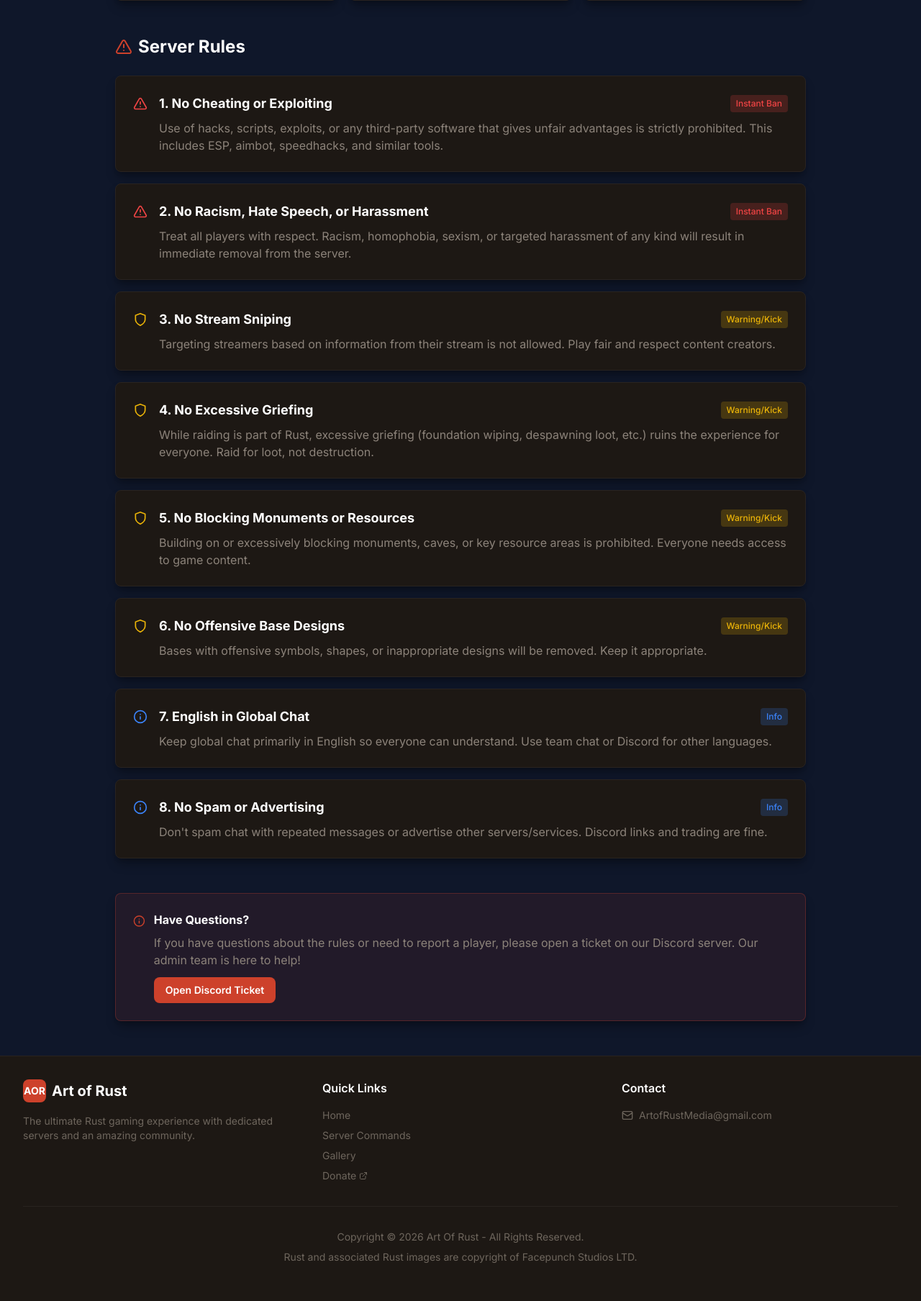
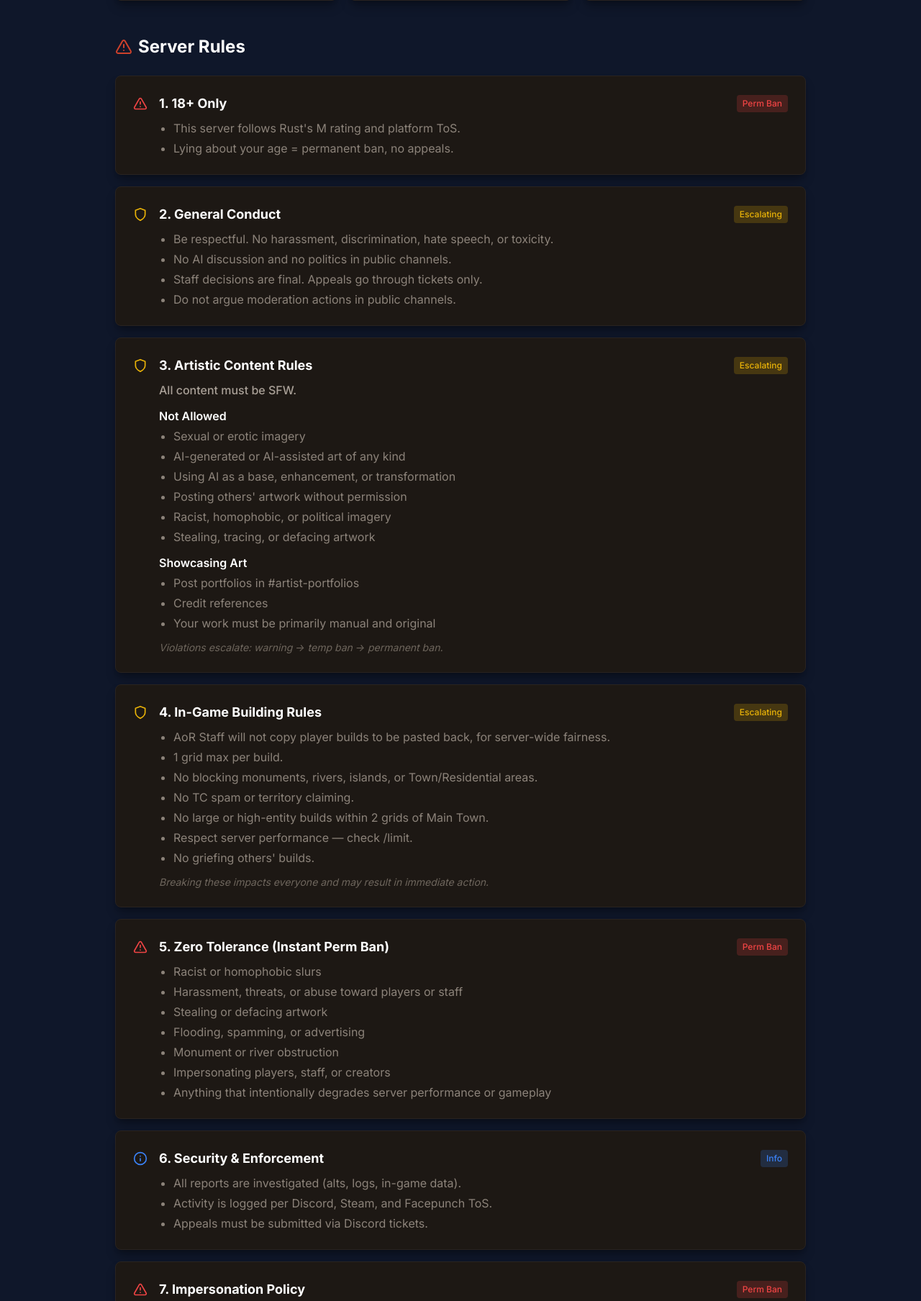
Before and after one commit to rifle-ak/AoR-Website-Project, a PHP site: page /rules in a window 1280 px wide. Shown: the part 572-2380 px from the top of the page at 72% size. Before the commit the page ends 2327 px from the top, so only its background shows below. Run offline with PHP 8.4, Linux system fonts and the light colour scheme.

Commit message:
Promote config admins on every sign-in; update server rules
Accounts that existed before their Steam ID was added to ADMIN_STEAM_IDS
were never promoted, because is_admin was only set on first insert. They
are now promoted on their next sign-in (never demoted).

Replace the rules page content with the new sectioned rule set, and let
rules carry bullet lists, sub-groups and closing notes.

Co-Authored-By: Claude Opus 5.5 <noreply@anthropic.com>
Claude-Session: https://claude.ai/code/session_01FCXqNgPPMukah7Dg3KY2aw

```diff
--- a/app/Data.php
+++ b/app/Data.php
@@ -655,12 +655,20 @@ function data_update_player_stats(array $input): void {
 function data_upsert_steam_user(array $profile): array {
     $steamId = $profile['steamId'];
     $existing = Database::queryOne('SELECT * FROM users WHERE steam_id = ?', [$steamId]);
+    $configAdmin = in_array($steamId, ADMIN_STEAM_IDS, true);
 
     if ($existing) {
         Database::execute(
             'UPDATE users SET display_name = ?, avatar_url = ?, last_login = NOW() WHERE steam_id = ?',
             [$profile['displayName'], $profile['avatar'], $steamId]
         );
+
+        // Accounts that existed before their Steam ID was added to the config
+        // are promoted on their next sign-in. Never demotes: admins granted
+        // from the panel keep their rights.
+        if ($configAdmin && !$existing['is_admin']) {
+            Database::execute('UPDATE users SET is_admin = 1 WHERE steam_id = ?', [$steamId]);
+        }
     } else {
         Database::insert(
             'INSERT INTO users (steam_id, display_name, avatar_url, is_admin) VALUES (?, ?, ?, ?)',
@@ -668,7 +676,7 @@ function data_upsert_steam_user(array $profile): array {
                 $steamId,
                 $profile['displayName'],
                 $profile['avatar'],
-                in_array($steamId, ADMIN_STEAM_IDS, true) ? 1 : 0,
+                $configAdmin ? 1 : 0,
             ]
         );
     }
--- a/app/content.php
+++ b/app/content.php
@@ -73,47 +73,110 @@ const RUST_COMMANDS = [
     ],
 ];
 
-/** Server rules. Severity drives the icon and badge: ban | warning | info. */
+/**
+ * Server rules, grouped into sections. Severity drives the icon and badge:
+ * ban | warning | info. A section lists plain `items`, or `groups` of
+ * headed item lists; `note` is an optional closing line.
+ */
 const SERVER_RULES = [
     [
-        'title' => 'No Cheating or Exploiting',
-        'description' => 'Use of hacks, scripts, exploits, or any third-party software that gives unfair advantages is strictly prohibited. This includes ESP, aimbot, speedhacks, and similar tools.',
+        'title' => '18+ Only',
         'severity' => 'ban',
+        'items' => [
+            "This server follows Rust's M rating and platform ToS.",
+            'Lying about your age = permanent ban, no appeals.',
+        ],
     ],
     [
-        'title' => 'No Racism, Hate Speech, or Harassment',
-        'description' => 'Treat all players with respect. Racism, homophobia, sexism, or targeted harassment of any kind will result in immediate removal from the server.',
-        'severity' => 'ban',
+        'title' => 'General Conduct',
+        'severity' => 'warning',
+        'items' => [
+            'Be respectful. No harassment, discrimination, hate speech, or toxicity.',
+            'No AI discussion and no politics in public channels.',
+            'Staff decisions are final. Appeals go through tickets only.',
+            'Do not argue moderation actions in public channels.',
+        ],
     ],
     [
-        'title' => 'No Stream Sniping',
-        'description' => 'Targeting streamers based on information from their stream is not allowed. Play fair and respect content creators.',
+        'title' => 'Artistic Content Rules',
         'severity' => 'warning',
+        'intro' => 'All content must be SFW.',
+        'groups' => [
+            [
+                'heading' => 'Not Allowed',
+                'items' => [
+                    'Sexual or erotic imagery',
+                    'AI-generated or AI-assisted art of any kind',
+                    'Using AI as a base, enhancement, or transformation',
+                    "Posting others' artwork without permission",
+                    'Racist, homophobic, or political imagery',
+                    'Stealing, tracing, or defacing artwork',
+                ],
+            ],
+            [
+                'heading' => 'Showcasing Art',
+                'items' => [
+                    'Post portfolios in #artist-portfolios',
+                    'Credit references',
+                    'Your work must be primarily manual and original',
+                ],
+            ],
+        ],
+        'note' => 'Violations escalate: warning → temp ban → permanent ban.',
     ],
     [
-        'title' => 'No Excessive Griefing',
-        'description' => 'While raiding is part of Rust, excessive griefing (foundation wiping, despawning loot, etc.) ruins the experience for everyone. Raid for loot, not destruction.',
+        'title' => 'In-Game Building Rules',
         'severity' => 'warning',
+        'items' => [
+            'AoR Staff will not copy player builds to be pasted back, for server-wide fairness.',
+            '1 grid max per build.',
+            'No blocking monuments, rivers, islands, or Town/Residential areas.',
+            'No TC spam or territory claiming.',
+            'No large or high-entity builds within 2 grids of Main Town.',
+            'Respect server performance — check /limit.',
+            "No griefing others' builds.",
+        ],
+        'note' => 'Breaking these impacts everyone and may result in immediate action.',
     ],
     [
-        'title' => 'No Blocking Monuments or Resources',
-        'description' => 'Building on or excessively blocking monuments, caves, or key resource areas is prohibited. Everyone needs access to game content.',
-        'severity' => 'warning',
+        'title' => 'Zero Tolerance (Instant Perm Ban)',
+        'severity' => 'ban',
+        'items' => [
+            'Racist or homophobic slurs',
+            'Harassment, threats, or abuse toward players or staff',
+            'Stealing or defacing artwork',
+            'Flooding, spamming, or advertising',
+            'Monument or river obstruction',
+            'Impersonating players, staff, or creators',
+            'Anything that intentionally degrades server performance or gameplay',
+        ],
     ],
     [
-        'title' => 'No Offensive Base Designs',
-        'description' => 'Bases with offensive symbols, shapes, or inappropriate designs will be removed. Keep it appropriate.',
-        'severity' => 'warning',
+        'title' => 'Security & Enforcement',
+        'severity' => 'info',
+        'items' => [
+            'All reports are investigated (alts, logs, in-game data).',
+            'Activity is logged per Discord, Steam, and Facepunch ToS.',
+            'Appeals must be submitted via Discord tickets.',
+        ],
     ],
     [
-        'title' => 'English in Global Chat',
-        'description' => 'Keep global chat primarily in English so everyone can understand. Use team chat or Discord for other languages.',
-        'severity' => 'info',
+        'title' => 'Impersonation Policy',
+        'severity' => 'ban',
+        'intro' => 'Do not impersonate anyone:',
+        'items' => [
+            'Similar names or nicknames',
+            'Copying avatars or bios',
+            'Claiming a false identity or affiliation',
+        ],
     ],
     [
-        'title' => 'No Spam or Advertising',
-        'description' => "Don't spam chat with repeated messages or advertise other servers/services. Discord links and trading are fine.",
+        'title' => 'Donations & Server Changes',
         'severity' => 'info',
+        'items' => [
+            'Server runs on donations (/donate).',
+            'Suggestions are welcome in the appropriate channels.',
+        ],
     ],
 ];
 
--- a/app/views/pages/rules.php
+++ b/app/views/pages/rules.php
@@ -8,8 +8,8 @@ $severityIcon = [
 ];
 
 $severityBadge = [
-    'ban' => ['Instant Ban', 'badge-red'],
-    'warning' => ['Warning/Kick', 'badge-yellow'],
+    'ban' => ['Perm Ban', 'badge-red'],
+    'warning' => ['Escalating', 'badge-yellow'],
     'info' => ['Info', 'badge-blue'],
 ];
 ?>
@@ -56,12 +56,32 @@ $severityBadge = [
                 <div class="card card-hover-accent transition-colors">
                     <div class="flex items-start gap-4">
                         <div class="mt-1"><?= icon($iconName, 'w-5 h-5 ' . $iconClass) ?></div>
-                        <div class="flex-1">
+                        <div class="flex-1 min-w-0">
                             <div class="flex items-center justify-between mb-2 gap-3">
                                 <h3 class="text-lg font-bold text-white"><?= e($index + 1) ?>. <?= e($rule['title']) ?></h3>
                                 <span class="text-xs px-2 py-1 rounded font-medium flex-shrink-0 <?= e($badgeClass) ?>"><?= e($badgeLabel) ?></span>
                             </div>
-                            <p class="text-dark-300"><?= e($rule['description']) ?></p>
+                            <?php if (!empty($rule['intro'])): ?>
+                                <p class="text-dark-200 font-medium mb-2"><?= e($rule['intro']) ?></p>
+                            <?php endif; ?>
+                            <?php if (!empty($rule['items'])): ?>
+                                <ul class="list-disc pl-5 space-y-1 text-dark-300">
+                                    <?php foreach ($rule['items'] as $item): ?>
+                                        <li><?= e($item) ?></li>
+                                    <?php endforeach; ?>
+                                </ul>
+                            <?php endif; ?>
+                            <?php foreach ($rule['groups'] ?? [] as $group): ?>
+                                <h4 class="text-white font-semibold mt-3 mb-1"><?= e($group['heading']) ?></h4>
+                                <ul class="list-disc pl-5 space-y-1 text-dark-300">
+                                    <?php foreach ($group['items'] as $item): ?>
+                                        <li><?= e($item) ?></li>
+                                    <?php endforeach; ?>
+                                </ul>
+                            <?php endforeach; ?>
+                            <?php if (!empty($rule['note'])): ?>
+                                <p class="text-dark-400 text-sm italic mt-3"><?= e($rule['note']) ?></p>
+                            <?php endif; ?>
                         </div>
                     </div>
                 </div>
@@ -73,9 +93,10 @@ $severityBadge = [
         <div class="flex items-start gap-3">
             <?= icon('info', 'w-5 h-5 text-rust-500 mt-1') ?>
             <div>
-                <h3 class="text-white font-bold mb-2">Have Questions?</h3>
+                <h3 class="text-white font-bold mb-2">Questions?</h3>
                 <p class="text-dark-300 mb-3">
-                    If you have questions about the rules or need to report a player, please open a ticket on our Discord server. Our admin team is here to help!
+                    Contact an Admin or Owner, or open a ticket on our Discord server.
+                    Ignoring rules after warnings will result in escalating penalties up to permanent removal.
                 </p>
                 <a href="<?= e(DISCORD_INVITE) ?>" target="_blank" rel="noopener noreferrer" class="btn-primary inline-block text-sm">
                     Open Discord Ticket
--- a/assets/css/app.css
+++ b/assets/css/app.css
@@ -590,6 +590,7 @@ select.input-field {
 .pt-8 { padding-top: 2rem; }
 .pb-3 { padding-bottom: 0.75rem; }
 .pl-10 { padding-left: 2.5rem; }
+.pl-5 { padding-left: 1.25rem; }
 .pr-10 { padding-right: 2.5rem; }
 
 /* Sizing */
@@ -648,6 +649,7 @@ select.input-field {
 .font-semibold { font-weight: 600; }
 .font-bold { font-weight: 700; }
 .font-mono { font-family: ui-monospace, SFMono-Regular, "SF Mono", Menlo, Consolas, monospace; }
+.list-disc { list-style-type: disc; }
 .italic { font-style: italic; }
 .uppercase { text-transform: uppercase; }
 .tracking-wide { letter-spacing: 0.025em; }
```
Also changed, not shown: CPANEL_SETUP.md (+1 -1 lines), README.md.
